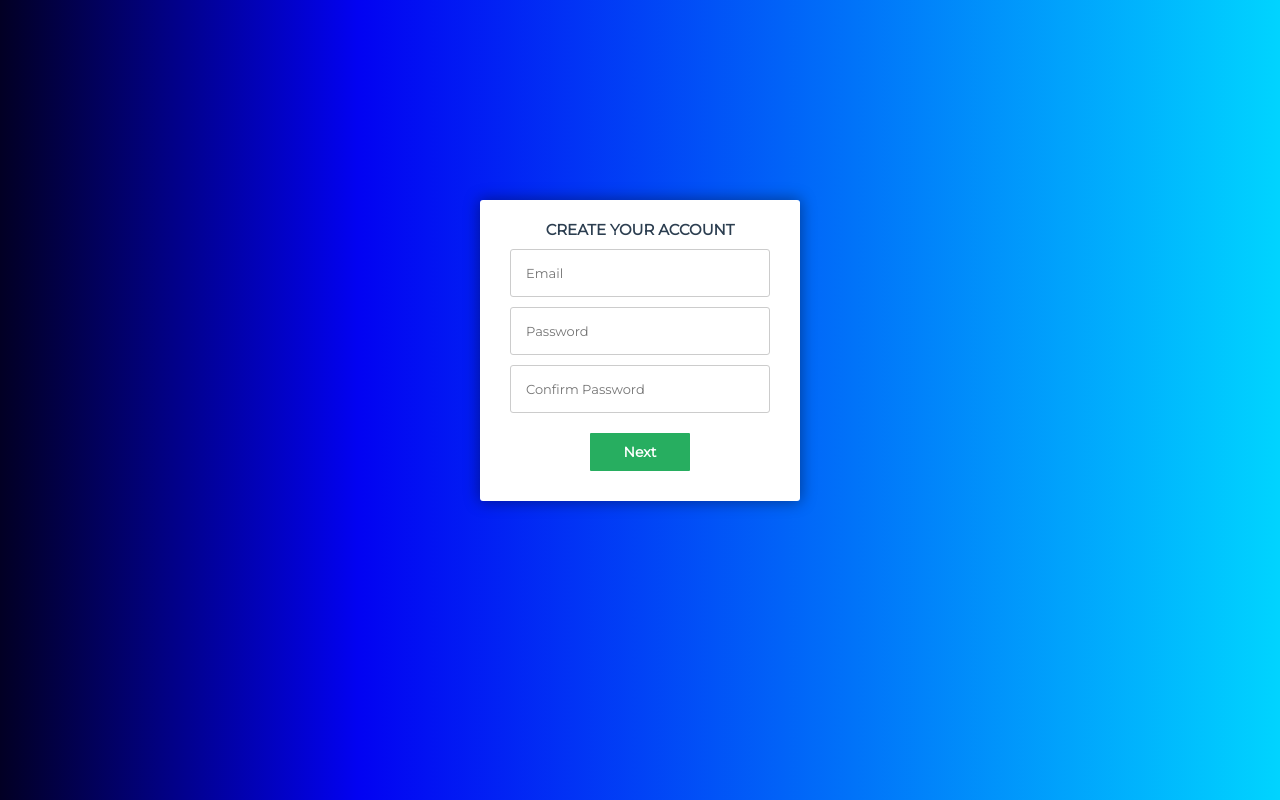
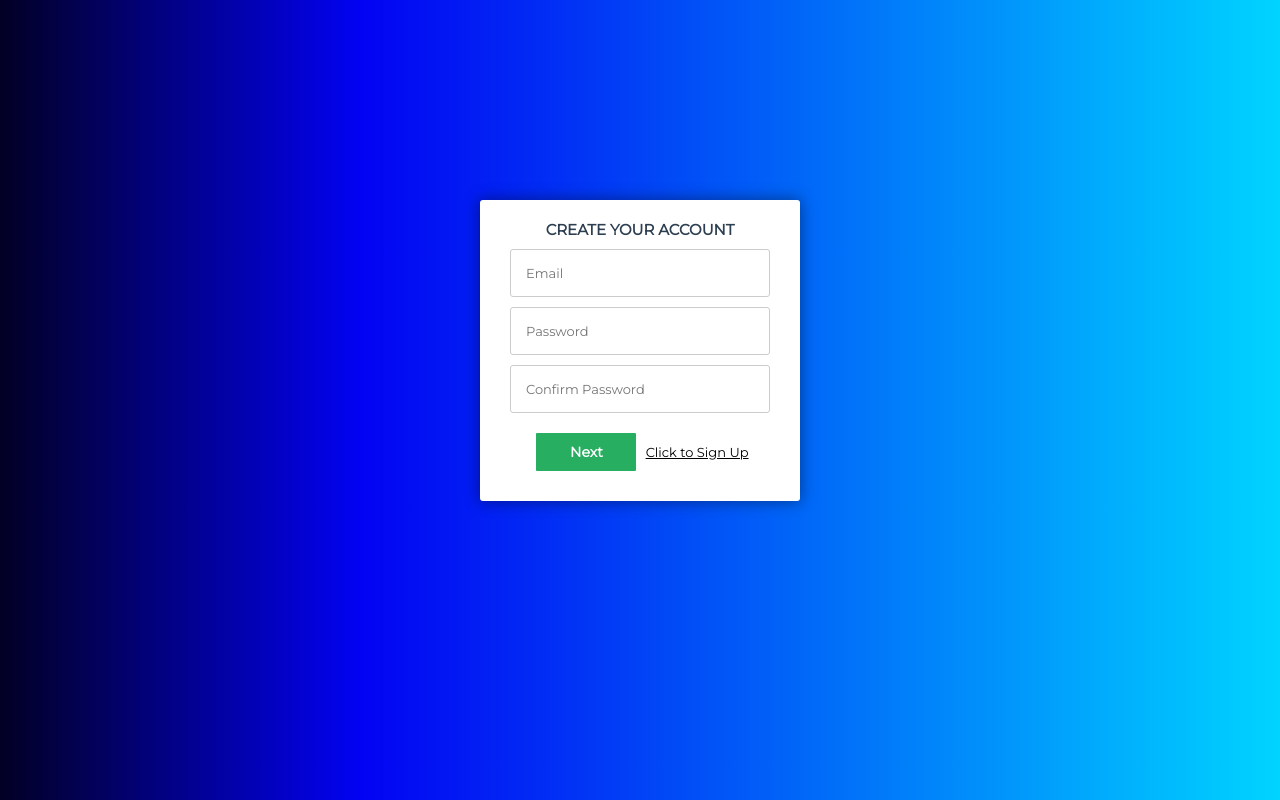
Before and after one commit to KevinGutej/AdvancedForm, a plain HTML site: page index.html in a window 1280 px wide. Drawn offline with Linux system fonts and the light colour scheme.

Commit message:
Creating Sign In link

```diff
--- a/index.html
+++ b/index.html
@@ -14,7 +14,8 @@
           <input type="text" name="email" placeholder="Email" />
           <input type="password" name="pass" placeholder="Password" />
           <input type="password" name="cpass" placeholder="Confirm Password" />
-          <input type="button" name="next" class="next action-button" value="Next" />
+          <input type="button" name="next" class="next action-button" value="Next">
+          <a href="/SignUpFrom.html" class = "sign-in-link">Click to Sign Up</a>
         </fieldset>
       </form>
 </body>
--- a/main.css
+++ b/main.css
@@ -72,3 +72,12 @@ body {
   color: #2C3E50;
   margin-bottom: 10px;
 }
+
+.sign-in-link {
+  font-size: small;
+  color: black;
+}
+.sign-in-link:hover {
+  color: blue;
+  transition: 1s;
+}
```
Also changed, not shown: SignUpFrom.html (added).
